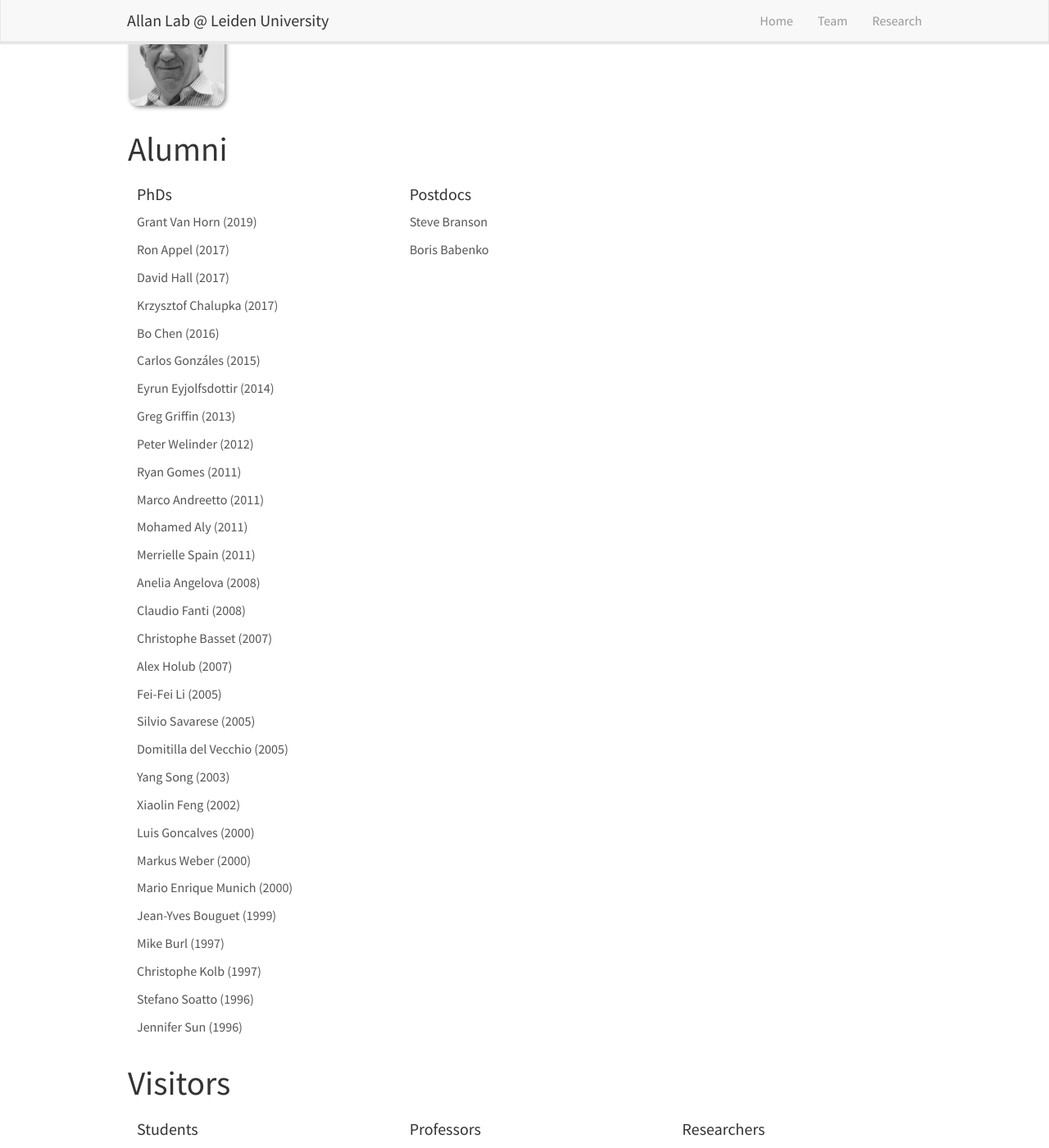
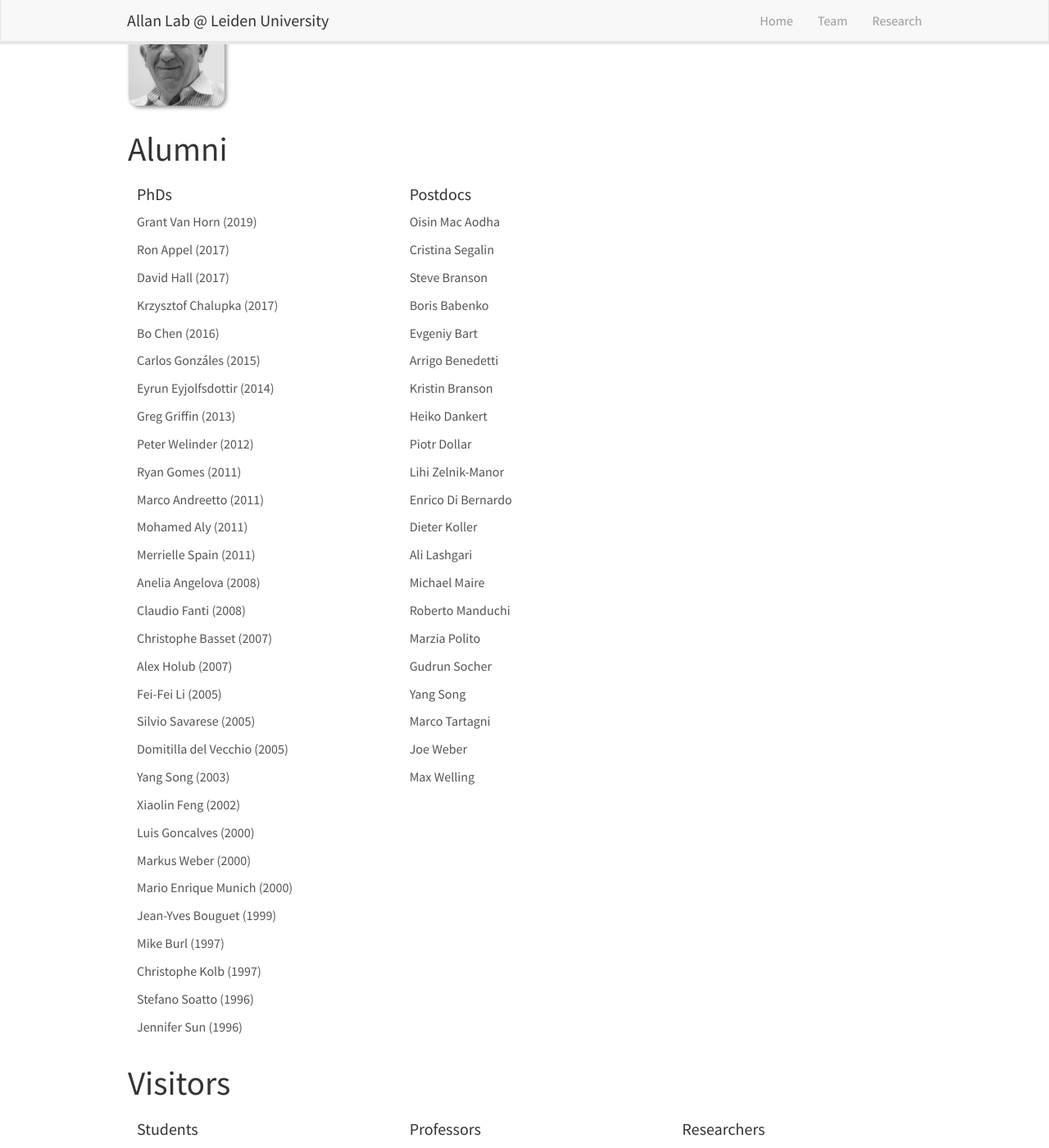
Before and after one commit to caltechvisionlab/caltechvisionlab.github.io, a Jekyll site: the page built from _pages/team.md, in a window 1280 px wide and 1400 px high, scrolled down 1108 px. Shown: the whole window at 82% size. Built offline with Jekyll 4.4.1, drawn with Linux system fonts in a browser that asks for light colours; nearby versions of some CDN libraries.

Commit message:
Add names for postdoc alumni.

```diff
--- a/_data/alumni_postdoc.yml
+++ b/_data/alumni_postdoc.yml
@@ -1,3 +1,41 @@
+- name: Oisin Mac Aodha
+
+- name: Cristina Segalin
+
 - name: Steve Branson
 
 - name: Boris Babenko
+
+- name: Evgeniy Bart
+
+- name: Arrigo Benedetti
+
+- name: Kristin Branson
+
+- name: Heiko Dankert
+
+- name: Piotr Dollar
+
+- name: Lihi Zelnik-Manor
+
+- name: Enrico Di Bernardo
+
+- name: Dieter Koller
+
+- name: Ali Lashgari
+
+- name: Michael Maire
+
+- name: Roberto Manduchi
+
+- name: Marzia Polito
+
+- name: Gudrun Socher
+
+- name: Yang Song
+
+- name: Marco Tartagni
+
+- name: Joe Weber
+
+- name: Max Welling
```
